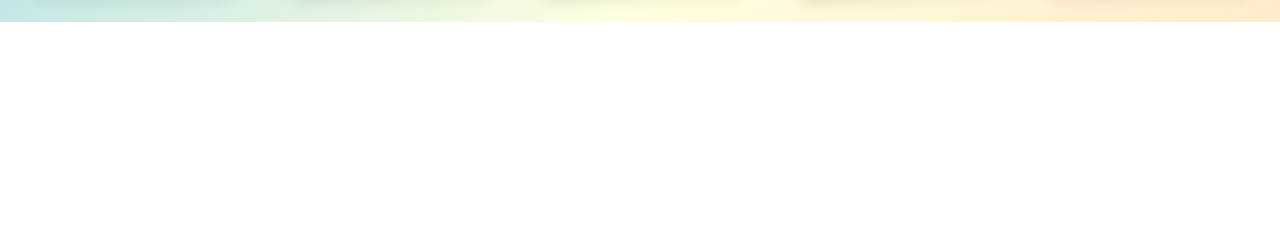
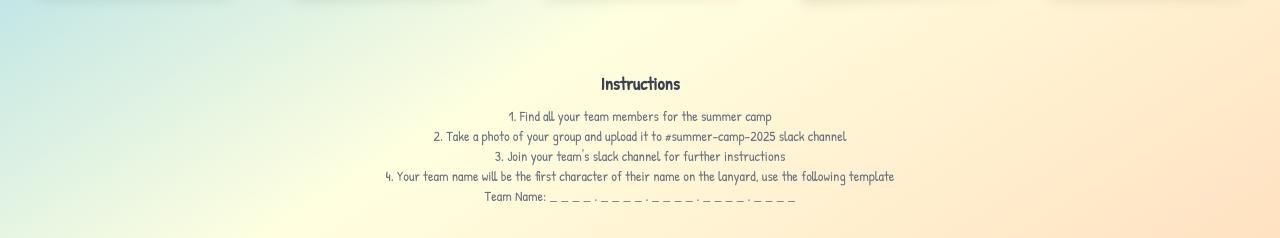
Before and after one commit to ozairabbas/camp25, a plain HTML site: page template-3/index.html in a window 1280 px wide. Shown: the part 1196-1434 px from the top of the page. Before the commit the page ends 1218 px from the top, so only its background shows below. Drawn offline with nearby package versions, Linux system fonts and the light colour scheme.

Commit message:
Add instructions

```diff
--- a/template-3/index.html
+++ b/template-3/index.html
@@ -56,6 +56,16 @@
             <!-- 20 Polaroid Cards will be generated here by JavaScript -->
         </div>
     </main>
+
+    <!-- Small Print at the bottom of the page -->
+    <footer class="mt-20 text-center text-sm text-gray-500">
+        <h3 class="font-bold text-lg mb-2 text-gray-700">Instructions</h3>
+        <p>1. Find all your team members for the summer camp</p>
+        <p>2. Take a photo of your group and upload it to #summer-camp-2025 slack channel</p>
+        <p>3. Join your team's slack channel for further instructions</p>
+        <p>4. Your team name will be the first character of their name on the lanyard, use the following template</p>
+        <p>Team Name: _ _ _ _ . _ _ _ _ . _ _ _ _ . _ _ _ _ . _ _ _ _</p>
+    </footer>
 
     <script>
         const gallery = document.getElementById('gallery');
```
